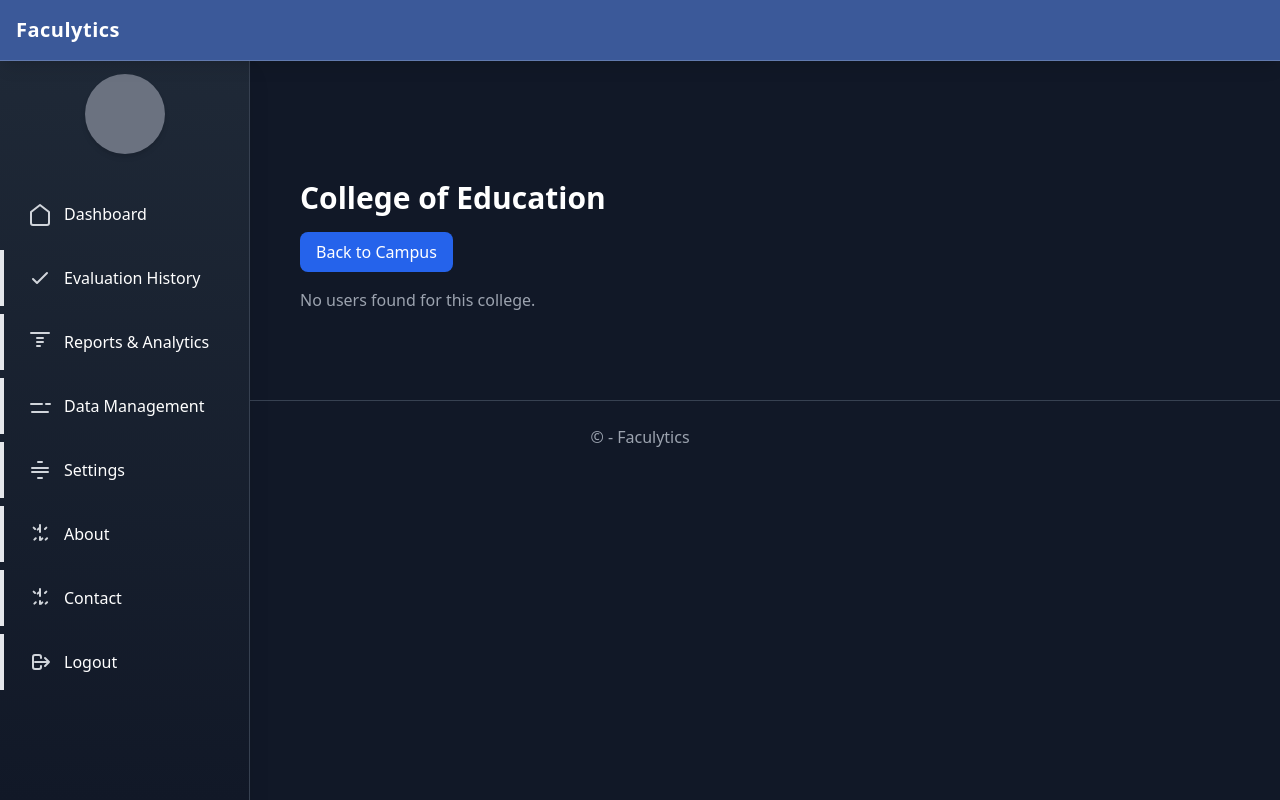
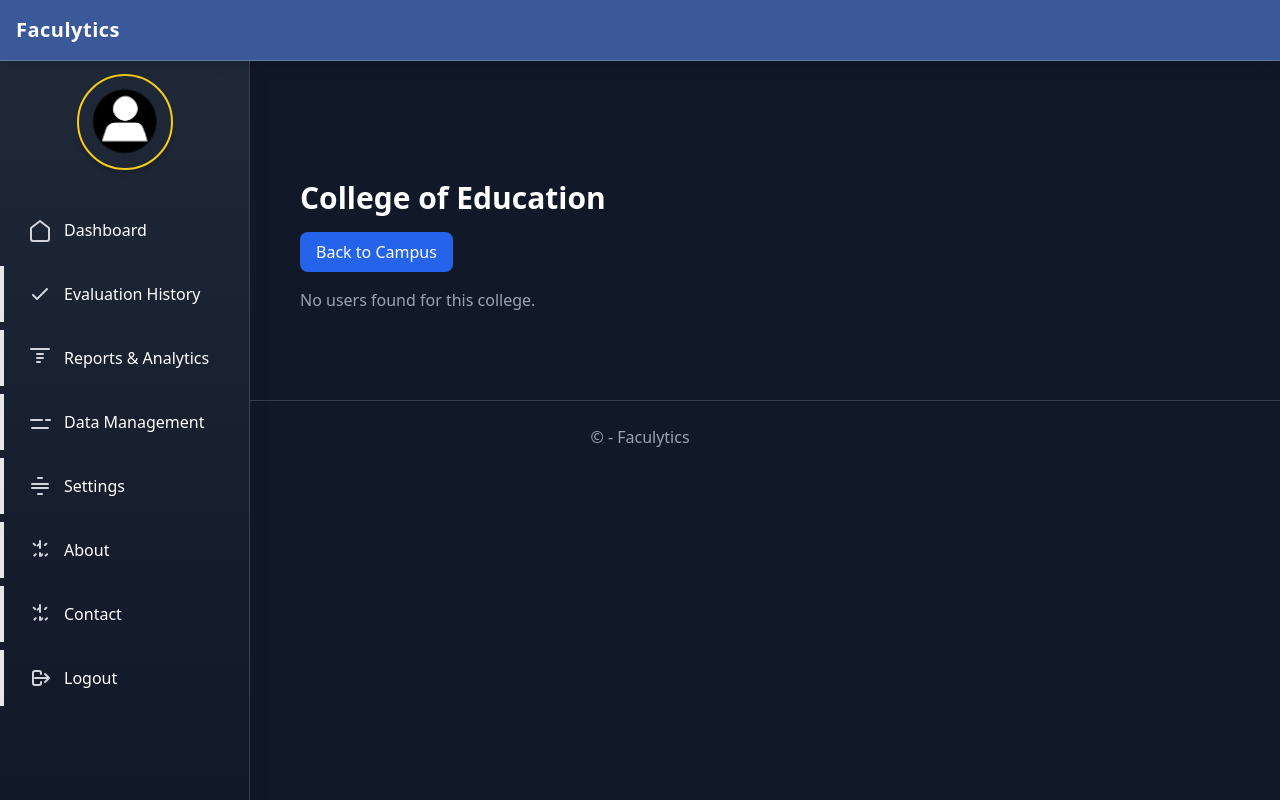
Before and after one commit to SamX822/Faculytics, a Flask app: page /c_edu in a window 1280 px wide. Run offline with Flask 3, Linux system fonts and the light colour scheme; the visitor is signed in with stand-in values (Sample User, id 1); parts of the project's set-up code (start-up, migrations or seed data) failed here and were passed over; some libraries are stand-ins or nearby versions.

Commit message:
Update sidebar.html
Change image source for sidebar.html

```diff
--- a/Faculytics/Faculytics/templates/sidebar.html
+++ b/Faculytics/Faculytics/templates/sidebar.html
@@ -2,7 +2,7 @@
 <aside class="fixed top-[50px] left-0 w-[250px] h-[calc(100vh-50px)] bg-gradient-to-b from-gray-800 to-gray-900 text-white shadow-xl overflow-y-auto transition-all duration-300 border-r border-gray-700">
     <!-- Profile Section -->
     <div class="text-center py-6">
-        <div class="w-20 h-20 rounded-full bg-gray-500 mx-auto shadow-md"></div>
+        <img src="{{ url_for('static', filename=user.profilePicture) if user.profilePicture else url_for('static', filename='assets/default-avatar.png') }}" alt="Profile Picture" class="h-24 w-24 rounded-full rounded-full mx-auto shadow-md border-2 border-yellow-400 mb-2">
 
         <a href="{{ url_for('my_account') }}"
            class="font-bold mt-2 text-gray-200 hover:text-yellow-400 hover:font-extrabold transition">
```
